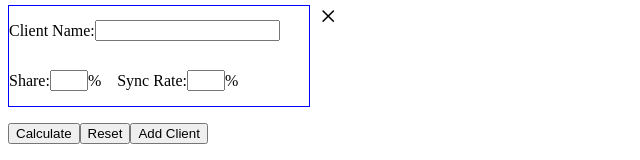
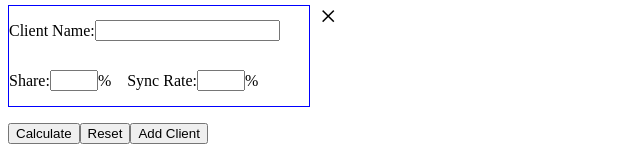
Before and after one commit to nicofitzpatrick/nps-calculator-v2, a React (Create React App) app: page / in a window 1280 px wide. Both pictures are taken after typing "Sample" into the empty fields and a click on the button "Add Client". Shown: the part 143-303 px from the top of the page, without its empty margins (0-640 px from the left). Built offline with nearby package versions, Linux system fonts and the light colour scheme.

Commit message:
fix input to accept numbers only

```diff
--- a/src/App.css
+++ b/src/App.css
@@ -4,7 +4,7 @@
 }
 
 .smallerInputBox {
-  width: 30px;
+  width: 40px;
 }
 
 .leftMargin {
@@ -45,3 +45,9 @@
   font-weight: lighter;
   cursor: pointer;
 }
+
+input[type="number"]::-webkit-inner-spin-button,
+input[type="number"]::-webkit-outer-spin-button {
+  -webkit-appearance: none;
+  margin: 0;
+}
--- a/src/components/Amount.js
+++ b/src/components/Amount.js
@@ -5,7 +5,7 @@
     try {
       let amountNum = e.target.value.match(/[0-9]|,|\./g).join("");
       setAmount(amountNum);
-    } catch (e) {
+    } catch (error) {
       setAmount("");
     }
   };
--- a/src/components/Client.js
+++ b/src/components/Client.js
@@ -46,7 +46,7 @@
           <input
             onChange={pubShareHandler}
             className="smallerInputBox"
-            type="text"
+            type="number"
           />
           <p> % </p>{" "}
         </div>{" "}
@@ -55,7 +55,7 @@
           <input
             onChange={syncRateHandler}
             className="smallerInputBox"
-            type="text"
+            type="number"
           />
           <p> % </p>{" "}
         </div>{" "}
--- a/src/components/buttons/CalculateBtn.js
+++ b/src/components/buttons/CalculateBtn.js
@@ -22,6 +22,10 @@
       setResultStatus(true);
       setErrorMessage("");
       setNpsResult(nps);
+      // check shares equal 100%
+      const shareArr = clientObject.map((i) => i.pubShare);
+      const shareTotal = shareArr.reduce(reducer);
+      console.log(shareTotal);
     }
   };
 
```
